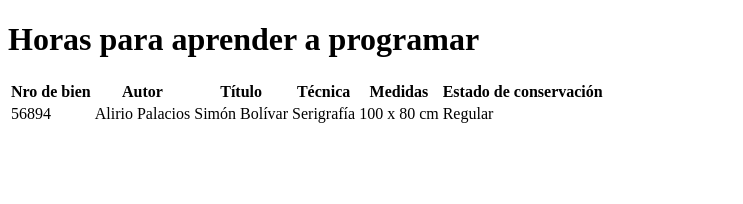
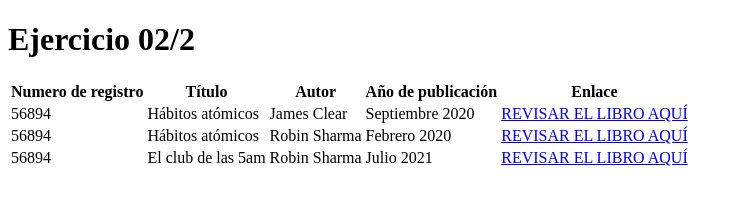
Before and after one commit to augustoalr/OpenBootCampHTMLCSS, a plain HTML site: page 02-forms-tables/tablas.html in a window 1280 px wide. Shown: the whole page, without its empty margins (0-743 px from the left). Drawn offline with Linux system fonts and the light colour scheme.

Commit message:
Version 3

```diff
--- a/02-forms-tables/tablas.html
+++ b/02-forms-tables/tablas.html
@@ -7,23 +7,36 @@
     <title>Tablas</title>
 </head>
 <body>
-    <h1>Horas para aprender a programar</h1>
+    <h1>Ejercicio 02/2</h1>
     <table>
         <tr>
-            <th>Nro de bien</th>
+            <th>Numero de registro</th>
+            <th>Título</th>
             <th>Autor</th>
-            <th>Título</th>
-            <th>Técnica</th>
-            <th>Medidas</th>
-            <th>Estado de conservación</th>
+            <th>Año de publicación</th>
+            <th>Enlace</th>
+
         </tr>
         <tr>
             <td>56894</td>
-            <td>Alirio Palacios</td>
-            <td>Simón Bolívar</td>
-            <td>Serigrafía</td>
-            <td>100 x 80 cm </td>
-            <td>Regular</td>
+            <td>Hábitos atómicos</td>
+            <td>James Clear</td>
+            <td>Septiembre 2020</td>
+            <td><a href="https://acortar.link/ofP5pV">REVISAR EL LIBRO AQUÍ</a></td>
+        </tr>
+        <tr>
+            <td>56894</td>
+            <td>Hábitos atómicos</td>
+            <td>Robin Sharma</td>
+            <td>Febrero 2020</td>
+            <td><a href="https://www.amazon.com/-/es/dp/B0979KCJ59?plink=QEIOQ10EyfaJYaAi&ref_=adblp13nvvxx_0_4_ti">REVISAR EL LIBRO AQUÍ</a></td>
+        </tr>
+        <tr>
+            <td>56894</td>
+            <td>El club de las 5am</td>
+            <td>Robin Sharma</td>
+            <td>Julio 2021</td>
+            <td><a href="https://www.amazon.com/-/es/dp/B084TBZ4V8?plink=dkBDUByn700eVsUP&ref_=adblp13nvvxx_0_0_ti">REVISAR EL LIBRO AQUÍ</a></td>
         </tr>
     </table>
 </body>
```
